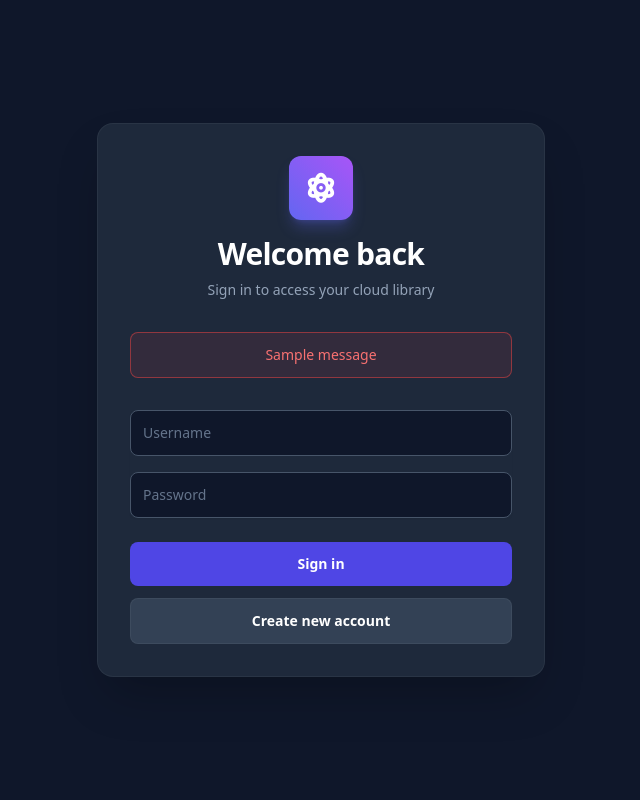
After one commit to ikigami0513/neutron, a Flask app: page /login in a window 1280 px wide. The commit adds this page. Shown: the whole page, without its empty margins (319-959 px from the left). Run offline with Flask 3, Linux system fonts and the light colour scheme; one stand-in notice (Sample message) is shown; some libraries are stand-ins or nearby versions.

Commit message:
added user models

```diff
--- a/client/config.py
+++ b/client/config.py
@@ -5,6 +5,7 @@ API_BASE_URL = "http://127.0.0.1:8000"
 DOCUMENTS_DIR = os.path.join(os.path.expanduser('~'), 'Documents', 'NeutronGames')
 LIBRARY_FILE = 'local_library.json'
 CONFIG_FILE = 'local_config.json'
+AUTH_FILE = 'local_auth.json'
 
 if not os.path.exists(DOCUMENTS_DIR):
     os.makedirs(DOCUMENTS_DIR)
--- a/client/routes.py
+++ b/client/routes.py
@@ -1,15 +1,99 @@
 import os
 import shutil
 import requests
-from flask import Flask, render_template, request, redirect, url_for, flash
+from flask import Flask, render_template, request, redirect, url_for, flash, session
 import config
 import storage
+from functools import wraps
 
 app = Flask(__name__)
 app.secret_key = "super_secret_key_change_me"
 
+def login_required(f):
+    @wraps(f)
+    def decorated_function(*args, **kwargs):
+        if 'user_token' in session:
+            return f(*args, **kwargs)
+
+        local_auth = storage.load_auth_token()
+        token = local_auth.get('access_token')
+        username = local_auth.get('username')
+
+        if token:
+            try:
+                headers = {"Authorization": f"Bearer {token}"}
+                resp = requests.get(f"{config.API_BASE_URL}/users/me", headers=headers)
+
+                if resp.status_code == 200:
+                    session['user_token'] = token
+                    session['username'] = username  # On peut aussi le récupérer de resp.json()['username']
+                    print(f"[Auto-Login] Welcome back {session['username']}")
+                    return f(*args, **kwargs)
+                else:
+                    print("[Auto-Login] Token invalide ou expiré.")
+                    storage.delete_auth_token()
+            except:
+                print("[Auto-Login] Impossible de contacter l'API.")
+
+        return redirect(url_for('login_page'))
+
+    return decorated_function
+
+@app.route('/login', methods=['GET'])
+def login_page():
+    return render_template('login.html')
+
+@app.route('/auth', methods=['POST'])
+def login_logic():
+    username = request.form.get('username')
+    password = request.form.get('password')
+    action = request.form.get('action')
+
+    try:
+        if action == 'register':
+            resp = requests.post(f"{config.API_BASE_URL}/register", json={"username": username, "password": password})
+            if resp.status_code == 200:
+                data = resp.json()
+                session['user_token'] = data['access_token']
+                session['username'] = username
+
+                storage.save_auth_token({"access_token": data['access_token'], "username": username})
+
+                flash(f"Welcome to Neutron, {username}!", "success")
+                return redirect(url_for('list_games'))
+            else:
+                error = resp.json().get('detail', 'Registration failed')
+                flash(error, "error")
+
+        elif action == 'login':
+            resp = requests.post(f"{config.API_BASE_URL}/token", data={"username": username, "password": password})
+            if resp.status_code == 200:
+                data = resp.json()
+                session['user_token'] = data['access_token']
+                session['username'] = username
+
+                storage.save_auth_token({"access_token": data['access_token'], "username": username})
+
+                flash("Login successful.", "success")
+                return redirect(url_for('list_games'))
+            else:
+                flash("Invalid username or password.", "error")
+
+    except requests.exceptions.ConnectionError:
+        flash("Server is offline. Cannot login.", "error")
+
+    return redirect(url_for('login_page'))
+
+@app.route('/logout')
+def logout():
+    session.pop('user_token', None)
+    session.pop('username', None)
+    storage.delete_auth_token()
+    flash("You have been logged out.", "success")
+    return redirect(url_for('login_page'))
 
 @app.route('/')
+@login_required
 def list_games():
     filter_platform_id = request.args.get('platform_id')
     search_query = request.args.get('q')
@@ -57,10 +141,12 @@ def list_games():
     )
 
 @app.route('/platforms/new', methods=['GET'])
+@login_required
 def new_platform_form():
     return render_template('create_platform.html')
 
 @app.route('/platforms/create', methods=['POST'])
+@login_required
 def create_platform_logic():
     name = request.form.get('name')
     icon_file = request.files.get('icon')
@@ -83,6 +169,7 @@ def create_platform_logic():
     return redirect(url_for('new_platform_form'))
 
 @app.route('/games/new', methods=['GET'])
+@login_required
 def new_game_form():
     platforms = []
     try:
@@ -94,6 +181,7 @@ def new_game_form():
     return render_template('create_game.html', platforms=platforms)
 
 @app.route('/games/create', methods=['POST'])
+@login_required
 def create_game_logic():
     title = request.form.get('title')
     platform_id = request.form.get('platform_id')
@@ -122,6 +210,7 @@ def create_game_logic():
     return redirect(url_for('new_game_form'))
 
 @app.route('/games/install/<int:game_id>', methods=['POST'])
+@login_required
 def install_game(game_id):
     try:
         all_games = requests.get(f"{config.API_BASE_URL}/games/").json()
@@ -153,6 +242,7 @@ def install_game(game_id):
     return redirect(url_for('list_games'))
 
 @app.route('/settings', methods=['GET'])
+@login_required
 def settings_page():
     platforms = []
     try:
@@ -173,6 +263,7 @@ def settings_page():
     return render_template('settings.html', platforms=platforms, fullscreen=is_fullscreen)
 
 @app.route('/settings/save', methods=['POST'])
+@login_required
 def save_settings():
     local_config = storage.load_local_config()
 
--- /dev/null
+++ b/client/templates/login.html
@@ -0,0 +1,62 @@
+<!DOCTYPE html>
+<html lang="en">
+<head>
+    <meta charset="UTF-8">
+    <title>Neutron Login</title>
+    <script src="https://cdn.tailwindcss.com"></script>
+    <link rel="stylesheet" href="https://cdnjs.cloudflare.com/ajax/libs/font-awesome/6.4.0/css/all.min.css">
+</head>
+<body class="bg-slate-900 text-white h-screen flex items-center justify-center font-sans">
+
+    <div class="w-full max-w-md p-8 space-y-8 bg-slate-800 rounded-2xl shadow-2xl border border-white/5">
+
+        <div class="text-center">
+            <div class="mx-auto h-16 w-16 bg-gradient-to-tr from-indigo-500 to-purple-500 rounded-xl flex items-center justify-center shadow-lg shadow-indigo-500/30 mb-4">
+                <i class="fa-solid fa-atom text-white text-3xl"></i>
+            </div>
+            <h2 class="text-3xl font-bold tracking-tight">Welcome back</h2>
+            <p class="mt-2 text-sm text-slate-400">Sign in to access your cloud library</p>
+        </div>
+
+        {% with messages = get_flashed_messages(with_categories=true) %}
+            {% if messages %}
+                {% for category, message in messages %}
+                    <div class="bg-red-500/10 border border-red-500/50 text-red-400 px-4 py-3 rounded-lg text-sm text-center">
+                        {{ message }}
+                    </div>
+                {% endfor %}
+            {% endif %}
+        {% endwith %}
+
+        <form class="mt-8 space-y-6" action="{{ url_for('login_logic') }}" method="POST">
+            <div class="space-y-4 rounded-md shadow-sm">
+                <div>
+                    <label for="username" class="sr-only">Username</label>
+                    <input id="username" name="username" type="text" required
+                        class="relative block w-full appearance-none rounded-lg border border-slate-600 bg-slate-900 px-3 py-3 text-white placeholder-slate-500 focus:z-10 focus:border-indigo-500 focus:outline-none focus:ring-indigo-500 sm:text-sm"
+                        placeholder="Username">
+                </div>
+                <div>
+                    <label for="password" class="sr-only">Password</label>
+                    <input id="password" name="password" type="password" required
+                        class="relative block w-full appearance-none rounded-lg border border-slate-600 bg-slate-900 px-3 py-3 text-white placeholder-slate-500 focus:z-10 focus:border-indigo-500 focus:outline-none focus:ring-indigo-500 sm:text-sm"
+                        placeholder="Password">
+                </div>
+            </div>
+
+            <div class="flex flex-col gap-3">
+                <button type="submit" name="action" value="login"
+                    class="group relative flex w-full justify-center rounded-lg bg-indigo-600 px-4 py-3 text-sm font-semibold text-white hover:bg-indigo-500 focus:outline-none focus:ring-2 focus:ring-indigo-500 focus:ring-offset-2 focus:ring-offset-slate-800 transition">
+                    Sign in
+                </button>
+
+                <button type="submit" name="action" value="register"
+                    class="group relative flex w-full justify-center rounded-lg bg-slate-700 px-4 py-3 text-sm font-semibold text-white hover:bg-slate-600 border border-white/5 transition">
+                    Create new account
+                </button>
+            </div>
+        </form>
+    </div>
+
+</body>
+</html>
--- a/pyproject.toml
+++ b/pyproject.toml
@@ -18,7 +18,10 @@ dependencies = [
     "python-multipart (>=0.0.21,<0.0.22)",
     "aiofiles (>=25.1.0,<26.0.0)",
     "requests (>=2.32.5,<3.0.0)",
-    "python-dotenv (>=1.2.1,<2.0.0)"
+    "python-dotenv (>=1.2.1,<2.0.0)",
+    "passlib[bcrypt] (>=1.7.4,<2.0.0)",
+    "python-jose (>=3.5.0,<4.0.0)",
+    "argon2-cffi (>=25.1.0,<26.0.0)"
 ]
 
 
--- a/server/igdb_service.py
+++ b/server/igdb_service.py
@@ -1,9 +1,6 @@
 import os
 import requests
 import time
-from dotenv import load_dotenv
-
-load_dotenv()
 
 CLIENT_ID = os.getenv("IGDB_CLIENT_ID")
 CLIENT_SECRET = os.getenv("IGDB_CLIENT_SECRET")
```
Also changed, not shown: client/storage.py (+11 -1 lines), client/templates/base.html (+16 -0 lines), server/alembic/versions/76ac23c8ec53_add_user_models.py (added, +41 -0 lines), server/auth.py (added, +23 -0 lines), server/main.py (+47 -0 lines), server/models.py (+7 -0 lines), server/schemas.py (+8 -0 lines), 2 other files.
